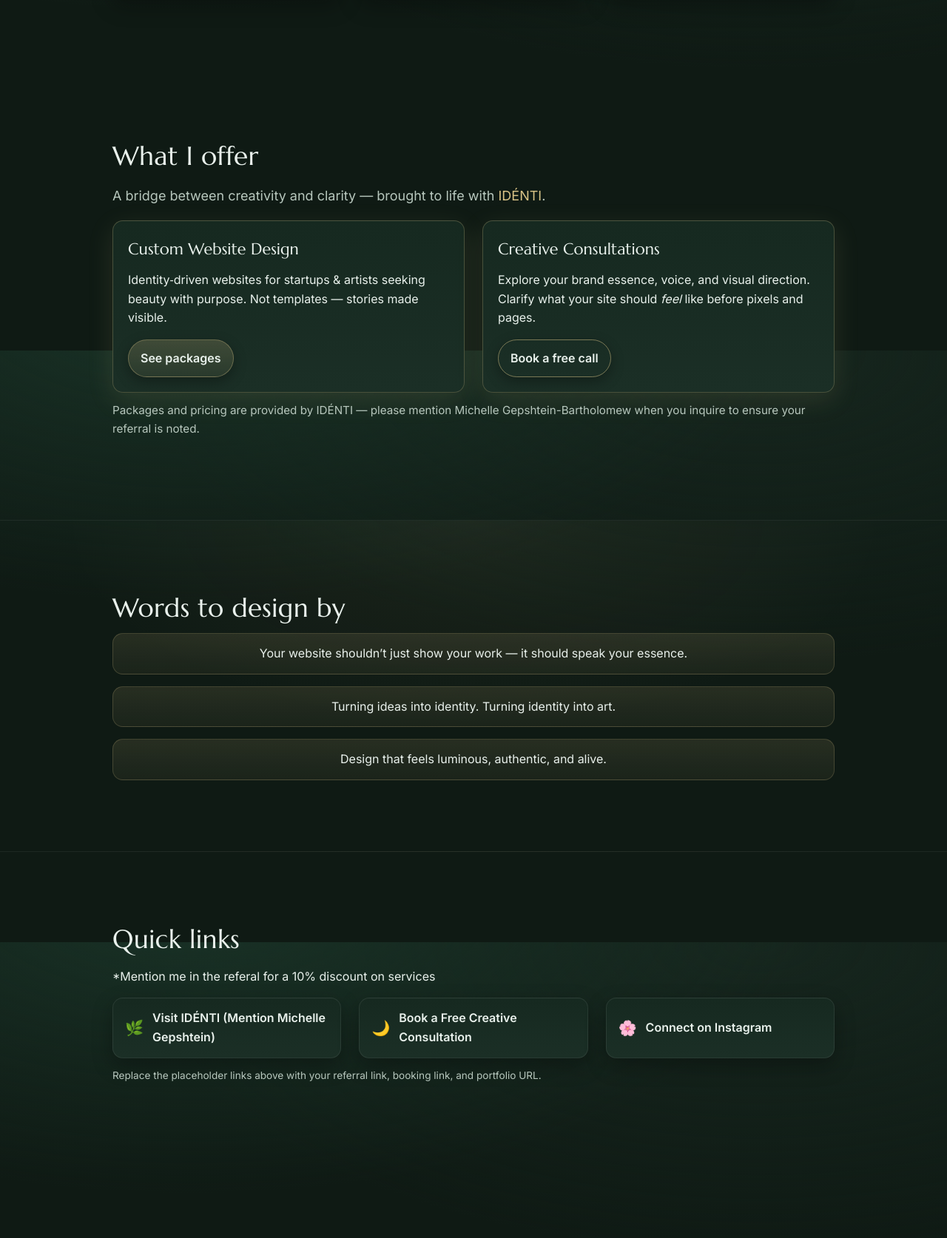
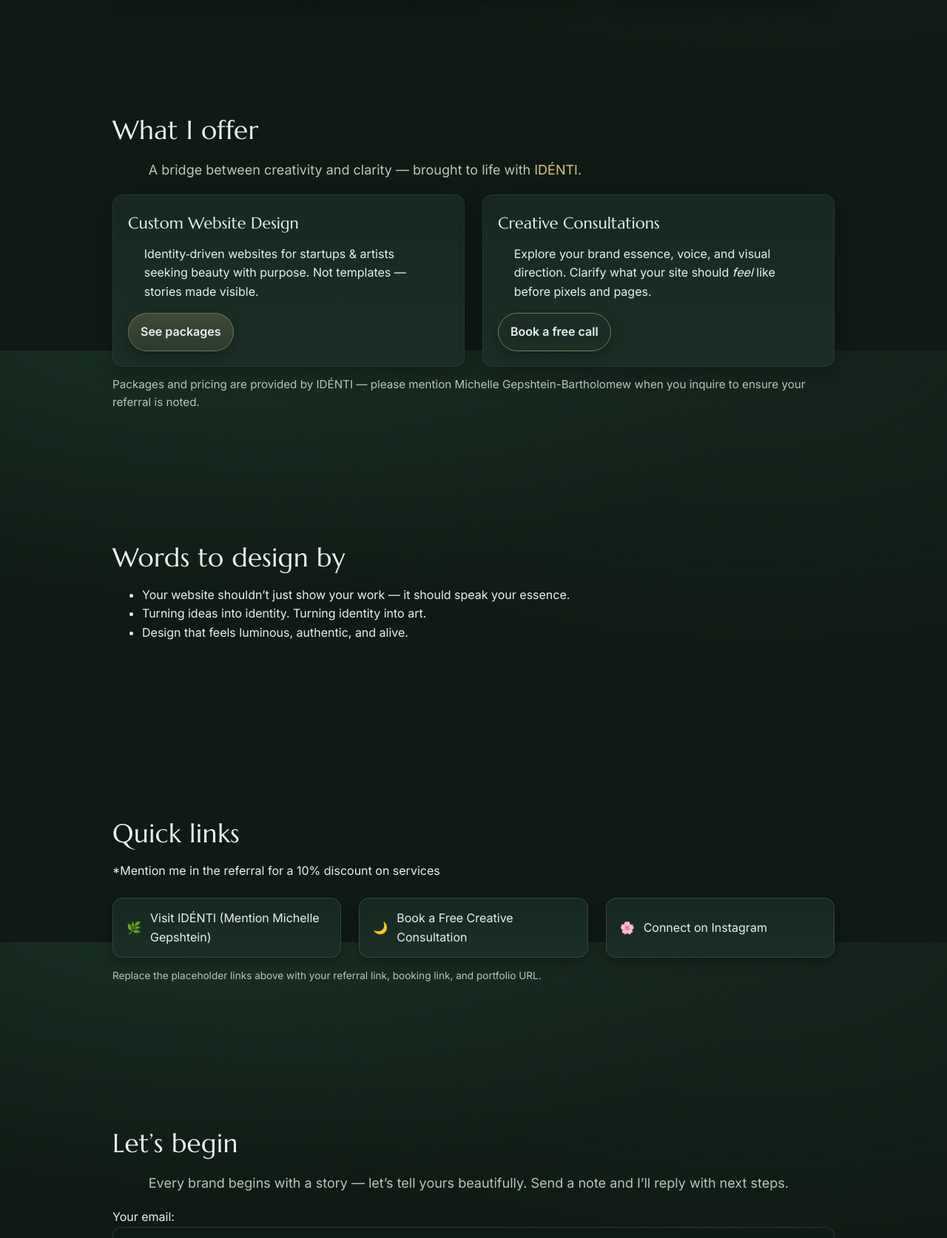
Before and after one commit to micLira828/IdentiLandingPage, a plain HTML site: page index.html in a window 1280 px wide. Shown: the part 1126-2800 px from the top of the page at 74% size. Drawn offline with Linux system fonts and the light colour scheme.

Commit message:
Fixed quick links section

```diff
--- a/index.html
+++ b/index.html
@@ -107,27 +107,37 @@
       </div>
     </section>
 
-    <section id="links" class="section links" aria-labelledby="links-title">
+<!-- ================================ -->
+<!--           QUICK LINKS            -->
+<!-- ================================ -->
+<section id="links" class="section quick-links-section" aria-labelledby="links-title">
   <div class="container">
+
     <h2 id="links-title" class="h2">Quick links</h2>
-        <p>*Mention me in the referal for a 10% discount on services </p>
+    <p>*Mention me in the referral for a 10% discount on services</p>
+
     <div class="grid links-grid">
-          <a class="link-tile" href="https://www.theidenti.com/contact" target="_blank" rel="noopener" aria-label="Visit IDÉNTI (mention Michelle Gepshtein)">
+      <a class="link-tile" href="https://www.theidenti.com/contact" target="_blank" rel="noopener">
         <span class="link-emoji" aria-hidden="true">🌿</span>
         <span class="link-text">Visit IDÉNTI (Mention Michelle Gepshtein)</span>
       </a>
-          <a class="link-tile" href="https://example.com/book-consult" target="_blank" rel="noopener" aria-label="Book a Free Creative Consultation">
+
+      <a class="link-tile" href="https://example.com/book-consult" target="_blank" rel="noopener">
         <span class="link-emoji" aria-hidden="true">🌙</span>
         <span class="link-text">Book a Free Creative Consultation</span>
       </a>
-          <a class="link-tile" href="https://instagram.com/brandmagicbymichelle" target="_blank" rel="noopener" aria-label="Connect on Instagram">
+
+      <a class="link-tile" href="https://instagram.com/brandmagicbymichelle" target="_blank" rel="noopener">
         <span class="link-emoji" aria-hidden="true">🌸</span>
         <span class="link-text">Connect on Instagram</span>
       </a>
     </div>
+
     <p class="tiny">Replace the placeholder links above with your referral link, booking link, and portfolio URL.</p>
+
   </div>
 </section>
+
 
     <section id="contact" class="section contact" aria-labelledby="contact-title">
       <div class="container">
--- a/styles.css
+++ b/styles.css
@@ -1,4 +1,7 @@
-/* ====== Base ====== */
+/* ======================================== */
+/*                 ROOT VARIABLES           */
+/* ======================================== */
+
 :root{
   --bg-deep: #0f1a14;
   --bg-forest: #12251c;
@@ -13,12 +16,17 @@
   --radius: 14px;
 }
 
+/* ======================================== */
+/*                 BASE RESET               */
+/* ======================================== */
+
 *{box-sizing:border-box}
 html,body{height:100%}
 html{scroll-behavior:smooth}
+
 body{
   margin:0;
-  font-family: Inter, system-ui, -apple-system, Segoe UI, Roboto, Ubuntu, Cantarell, Noto Sans, Helvetica Neue, Arial, "Apple Color Emoji", "Segoe UI Emoji";
+  font-family: Inter, system-ui, -apple-system, Segoe UI, Roboto, Ubuntu, Cantarell, Noto Sans, Helvetica Neue, Arial;
   line-height:1.6;
   color:var(--fg);
   background: radial-gradient(1200px 600px at 20% -10%, #1a3428 0%, transparent 70%),
@@ -28,12 +36,26 @@ body{
   -moz-osx-font-smoothing: grayscale;
 }
 
+/* ======================================== */
+/*              GLOBAL CONTAINER            */
+/* ======================================== */
+
 .container{
   width:100%;
   max-width:var(--maxw);
   margin-inline:auto;
-  padding: clamp(16px, 4vw, 32px);
+  padding-inline: clamp(16px, 4vw, 32px);
 }
+
+/* Apply container centering to any section with a .container wrapper */
+section > .container,
+.section > .container {
+  margin-inline: auto;
+}
+
+/* ======================================== */
+/*                   TYPOGRAPHY             */
+/* ======================================== */
 
 .h2{
   font: 400 clamp(1.6rem, 3.5vw, 2.2rem) "Marcellus", serif;
@@ -47,13 +69,22 @@ body{
   color:var(--fg);
 }
 
-.lead{color:var(--muted); font-size:clamp(1.025rem,2vw,1.125rem)}
+.lead{
+  color:var(--muted);
+  font-size:clamp(1.025rem,2vw,1.125rem);
+  max-width: 90%;
+  margin-inline: auto;
+}
+
 .note{color:var(--muted); font-size:.95rem; margin-top:.75rem}
 .tiny{color:var(--muted); font-size:.85rem}
 
 .brand{color:var(--accent)}
 
-/* ====== Header ====== */
+/* ======================================== */
+/*                 HEADER                   */
+/* ======================================== */
+
 .site-header{
   position:relative;
   padding-top: clamp(56px, 8vh, 96px);
@@ -87,12 +118,10 @@ body{
   font-style: italic;
 }
 
-.scroll-indicator{
-  position:absolute; inset:auto 0 12px 0; text-align:center; opacity:.7;
-}
-.scroll-indicator span{ font-size: 26px; letter-spacing:2px }
+/* ======================================== */
+/*            BACKGROUND DECORATION         */
+/* ======================================== */
 
-/* Stars background */
 .stars{
   pointer-events:none;
   position:absolute; inset:0;
@@ -112,14 +141,14 @@ body{
   pointer-events:none;
 }
 @keyframes twinkle{
-  0%,100%{opacity:.35}
+  0%,100{opacity:.35}
   50%{opacity:.6}
 }
-@media (prefers-reduced-motion: reduce){
-  .stars{animation:none}
-}
 
-/* ====== Buttons & Links ====== */
+/* ======================================== */
+/*                BUTTONS                   */
+/* ======================================== */
+
 .btn{
   display:inline-block;
   padding:.75rem 1rem;
@@ -132,20 +161,35 @@ body{
   box-shadow: 0 6px 18px var(--shadow);
 }
 .btn:hover{ transform: translateY(-1px); }
-.btn:focus-visible{ outline:3px solid var(--ring); outline-offset:2px }
 .btn-outline{
   background: transparent;
   border-color: rgba(217,195,134,.5);
 }
 
-/* ====== Grid & Cards ====== */
-.section{ padding: clamp(40px, 8vh, 96px) 0 }
+/* ======================================== */
+/*           SECTION SPACING                */
+/* ======================================== */
+
+.section{
+  padding: clamp(48px, 10vh, 120px) 0;
+}
+
+/* ======================================== */
+/*              GRID + CARDS                */
+/* ======================================== */
+
 .grid{
   display:grid;
   gap: clamp(16px, 2.6vw, 24px);
 }
-.grid.trio{ grid-template-columns: repeat(auto-fit, minmax(220px, 1fr)) }
-.grid.duo{ grid-template-columns: repeat(auto-fit, minmax(260px, 1fr)) }
+
+.grid.trio{
+  grid-template-columns: repeat(auto-fit, minmax(260px, 1fr));
+}
+
+.grid.duo{
+  grid-template-columns: repeat(auto-fit, minmax(260px, 1fr));
+}
 
 .card{
   background: linear-gradient(180deg, var(--card), var(--card-2));
@@ -155,64 +199,94 @@ body{
   box-shadow: 0 10px 30px var(--shadow);
 }
 
-.card--accent{
-  border-color: rgba(217,195,134,.25);
-  box-shadow: 0 10px 36px rgba(217,195,134,.12);
+/* ======================================== */
+/*            QUICK LINKS FIX               */
+/* ======================================== */
+
+.quick-links-container{
+  display: flex;
+  justify-content: center;
+  gap: 24px;
+  flex-wrap: wrap;
+  margin-inline: auto;
+  padding-top: clamp(32px, 6vh, 48px);
 }
 
-/* ====== Quotes ====== */
-.quotes{
-  background: radial-gradient(800px 400px at 50% 0%, rgba(217,195,134,.06), transparent 70%);
-  border-block: 1px solid rgba(255,255,255,.06);
-}
-.taglines{
-  list-style:none; padding:0; margin:0;
-  display:grid; gap:16px;
-}
-.taglines li{
-  background: linear-gradient(180deg, rgba(217,195,134,.12), rgba(217,195,134,.06));
-  border:1px solid rgba(217,195,134,.2);
-  border-radius: var(--radius);
-  padding: 14px 16px;
-  color: var(--fg);
-  text-align:center;
+/* ======================================== */
+/*           AUDIENCE GRID FIX              */
+/* ======================================== */
+
+.audience-grid{
+  display: grid;
+  grid-template-columns: repeat(auto-fit, minmax(260px, 1fr));
+  gap: clamp(20px, 3vw, 32px);
+  margin-inline: auto;
+  max-width: var(--maxw);
+  padding-inline: clamp(16px, 4vw, 32px);
 }
 
-/* ====== Links Section ====== */
+.card ul,
+.card p{
+  max-width: 90%;
+  margin-inline:auto;
+}
+
+/* ======================================== */
+/*                LINKS GRID                */
+/* ======================================== */
+
 .links-grid{
+  display:grid;
   grid-template-columns: repeat(auto-fit, minmax(240px, 1fr));
+  gap: clamp(20px, 2.5vw, 28px);
+  margin-inline:auto;
 }
+
 .link-tile{
-  display:flex; align-items:center; gap:12px;
-  text-decoration:none; color:var(--fg);
+  display:flex;
+  align-items:center;
+  gap:12px;
   border:1px solid rgba(255,255,255,.08);
   border-radius: var(--radius);
   padding:14px 16px;
   background: linear-gradient(180deg, var(--card), var(--card-2));
+  text-decoration:none;
+  color: var(--fg);
   box-shadow: 0 10px 28px var(--shadow);
 }
-.link-tile:hover{ border-color: var(--ring) }
-.link-emoji{ font-size:1.25rem }
-.link-text{ font-weight:600 }
+.link-tile:hover{
+  border-color:var(--ring);
+}
 
-/* ====== Form ====== */
-.contact-form{
-  max-width: 760px;
-}
+/* ======================================== */
+/*                 FORM                     */
+/* ======================================== */
+
+.contact-form{ max-width:760px; margin-inline:auto; }
+
 .form-grid{
-  display:grid; gap:16px;
+  display:grid;
+  gap:16px;
   grid-template-columns: repeat(auto-fit, minmax(220px, 1fr));
   margin-bottom:12px;
 }
+
 .field{ display:grid; gap:6px }
 .field > span{ color:var(--muted); font-size:.95rem }
+
 input, textarea{
-  width:100%; color:var(--fg); background:#0e1a14; border:1px solid rgba(255,255,255,.12);
-  padding:12px 12px; border-radius:12px;
+  width:100%;
+  color:var(--fg);
+  background:#0e1a14;
+  border:1px solid rgba(255,255,255,.12);
+  padding:12px;
+  border-radius:12px;
 }
-input:focus-visible, textarea:focus-visible{ outline:3px solid var(--ring); outline-offset:2px }
 
-/* ====== Footer ====== */
+/* ======================================== */
+/*                 FOOTER                   */
+/* ======================================== */
+
 .site-footer{
   border-top:1px solid rgba(255,255,255,.08);
   padding: 28px 0;
@@ -221,11 +295,57 @@ input:focus-visible, textarea:focus-visible{ outline:3px solid var(--ring); outl
   color:var(--muted);
 }
 
-/* ====== Accessibility ====== */
-.skip-link{
-  position:absolute; left:-9999px; top:auto; width:1px; height:1px; overflow:hidden;
+/* ================================================= */
+/*             FIXED QUICK LINKS SPACING             */
+/* ================================================= */
+
+/* Make Quick Links sit lower on the page */
+.quick-links-section {
+  padding-top: 140px !important;  /* adjust to taste */
+  padding-bottom: 100px;
 }
-.skip-link:focus{
-  left:8px; top:8px; width:auto; height:auto; z-index:9999;
-  background:#000; color:#fff; padding:8px 10px; border-radius:8px;
+
+/* Make the grid center perfectly */
+.quick-links-section .links-grid {
+  display: grid;
+  grid-template-columns: repeat(auto-fit, minmax(260px, 1fr));
+  gap: 24px;
+  margin-top: 24px;
+  justify-items: center;
+  width: 100%;
 }
+
+/* Perfectly centered link tiles */
+.link-tile {
+  display: flex;
+  align-items: center;
+  gap: 12px;
+  border: 1px solid rgba(255,255,255,0.12);
+  padding: 14px 18px;
+  border-radius: var(--radius);
+  text-decoration: none;
+  color: var(--fg);
+  background: linear-gradient(180deg, var(--card), var(--card-2));
+  box-shadow: 0 6px 18px var(--shadow);
+  width: 100%;
+  max-width: 420px;   /* this keeps them aligned */
+}
+
+.link-tile:hover {
+  border-color: var(--ring);
+}
+
+/* Fix form width and alignment */
+.contact-form {
+  max-width: 600px;
+  margin: 0 auto;
+}
+
+.contact-form input,
+.contact-form textarea {
+  max-width: 100%;
+  width: 100%;
+  border-radius: 12px;
+  padding: 14px;
+  font-size: 1rem;
+}
```
Lines whose indentation alone changed are shown as unchanged.
